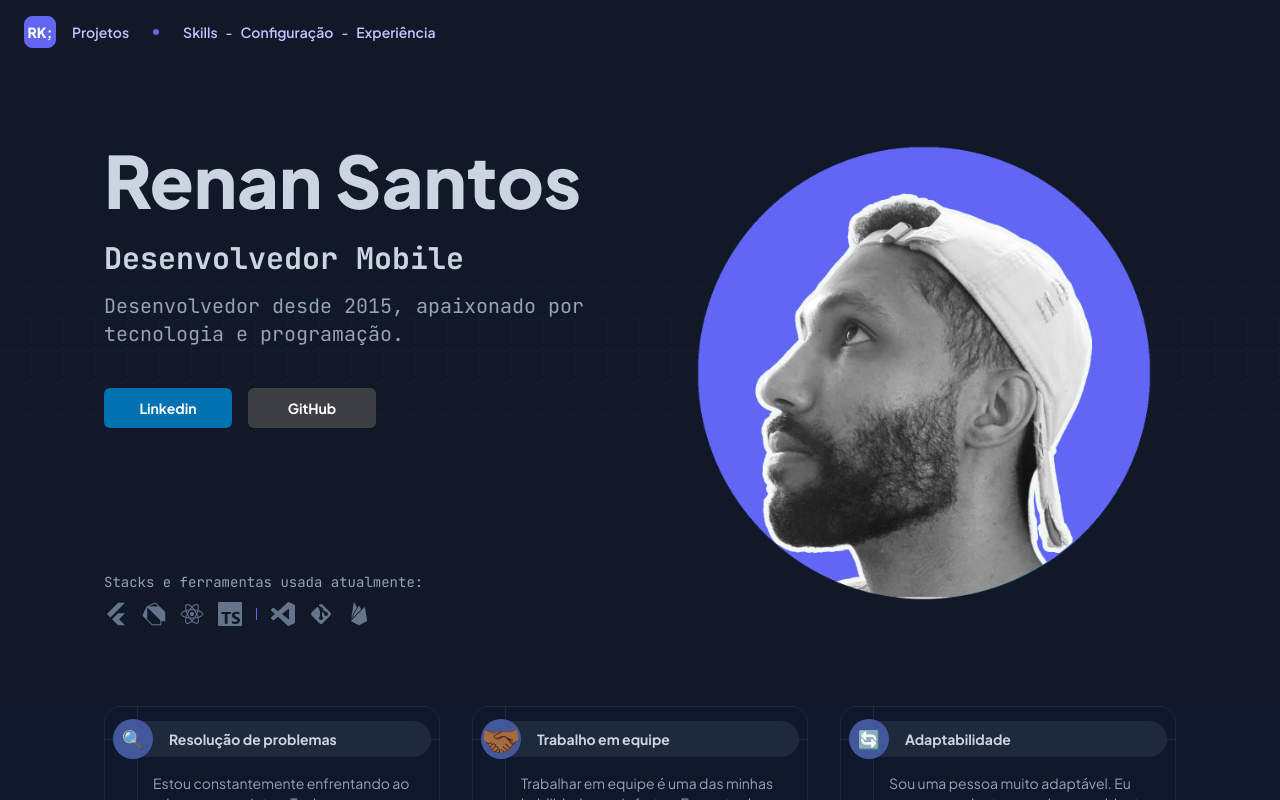
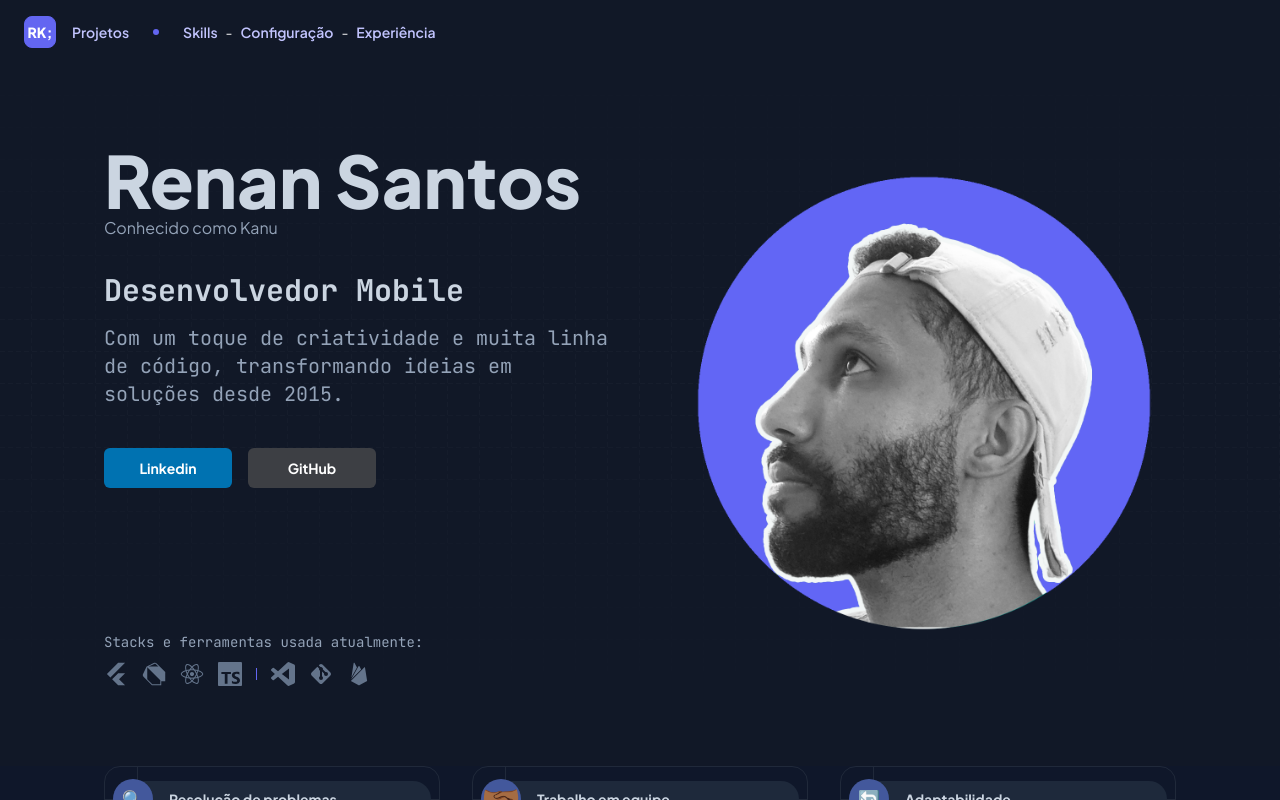
Before and after one commit to renankanu/kanu, a Next.js app: page / in a window 1280 px wide. Shown: the top 800 px of the page. Built offline with nearby package versions, Linux system fonts and the light colour scheme; a web font is replaced by a local one.

Commit message:
feat: add new description in home section

```diff
--- a/src/components/Intro/IntroTitle.tsx
+++ b/src/components/Intro/IntroTitle.tsx
@@ -14,7 +14,7 @@ export default function IntroTitle() {
     <div>
       <span className="dark:text-slate-300 sm:text-center md:text-center">
         <m.span
-          className="mb-4 block text-[2.5rem] font-[1000] leading-none lg:mb-6 lg:text-7xl xl:mb-6 xl:text-7xl "
+          className="block text-[2.5rem] font-[1000] leading-none lg:text-7xl xl:text-7xl "
           initial={animation.hide}
           animate={animation.show}
           transition={{ delay: 0.1 }}
@@ -22,10 +22,18 @@ export default function IntroTitle() {
           Renan Santos
         </m.span>
         <m.span
+          className="mb-8 block text-base dark:text-slate-400"
+          initial={animation.hide}
+          animate={animation.show}
+          transition={{ delay: 0.2 }}
+        >
+          Conhecido como Kanu
+        </m.span>
+        <m.span
           className="mb-4 block text-base  dark:text-slate-400 md:text-xl"
           initial={animation.hide}
           animate={animation.show}
-          transition={{ delay: 0.2 }}
+          transition={{ delay: 0.3 }}
         >
           <strong className="font-mono text-[1.5rem] font-bold dark:text-slate-300 lg:text-3xl xl:text-3xl">
             Desenvolvedor Mobile
@@ -37,7 +45,8 @@ export default function IntroTitle() {
           animate={animation.show}
           transition={{ delay: 0.3 }}
         >
-          Desenvolvedor desde 2015, apaixonado por tecnologia e programação.
+          Com um toque de criatividade e muita linha de código, transformando
+          ideias em soluções desde 2015.
         </m.span>
       </span>
     </div>
```
